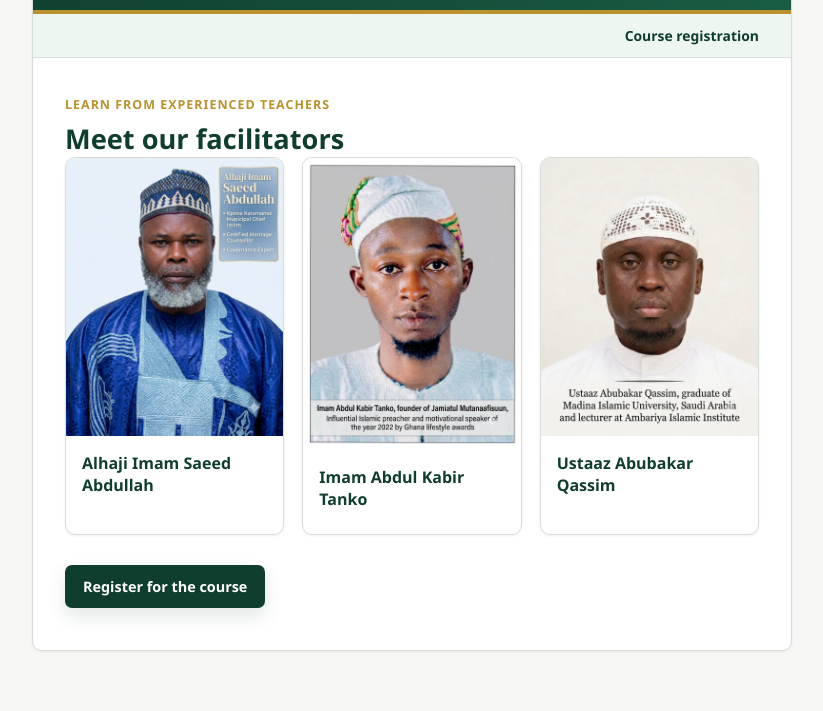
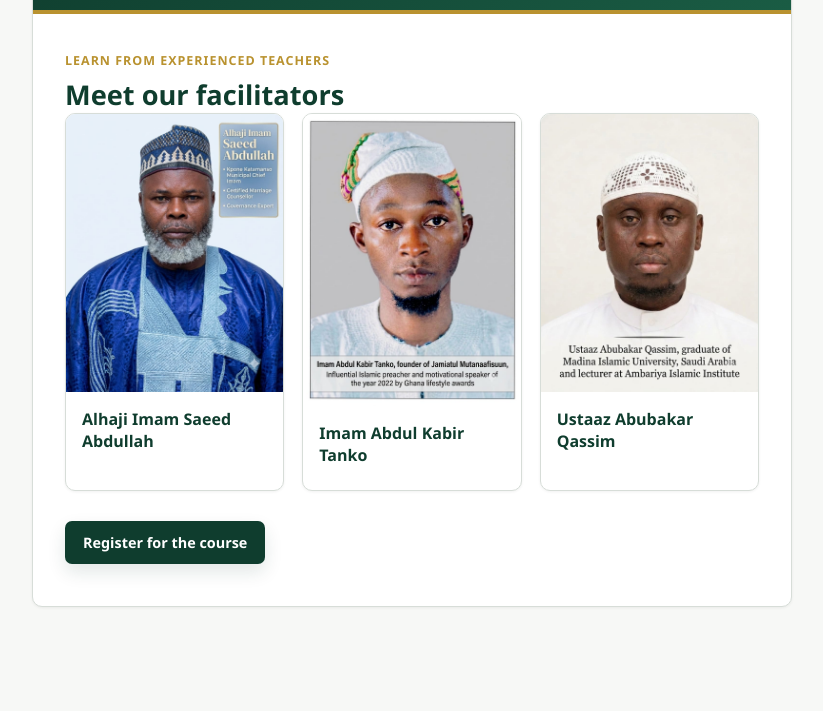
Before and after one commit to Kataali/smiling_home, a website: page facilitators.html in a window 1280 px wide. Shown: the part 131-842 px from the top of the page, without its empty margins (228-1051 px from the left). After the commit the page ends 800 px from the top, so only its background shows below. Drawn offline with Linux system fonts and the light colour scheme.

Commit message:
remove navbar in facilitators page

```diff
--- a/facilitators.html
+++ b/facilitators.html
@@ -19,10 +19,6 @@
         <p>Course Facilitators</p>
       </div>
     </header>
-
-    <nav class="site-nav" aria-label="Primary navigation">
-      <a href="registration-form.html">Course registration</a>
-    </nav>
 
     <section class="facilitators-content" aria-labelledby="facilitators-title">
       <p class="eyebrow">Learn from experienced teachers</p>
```
